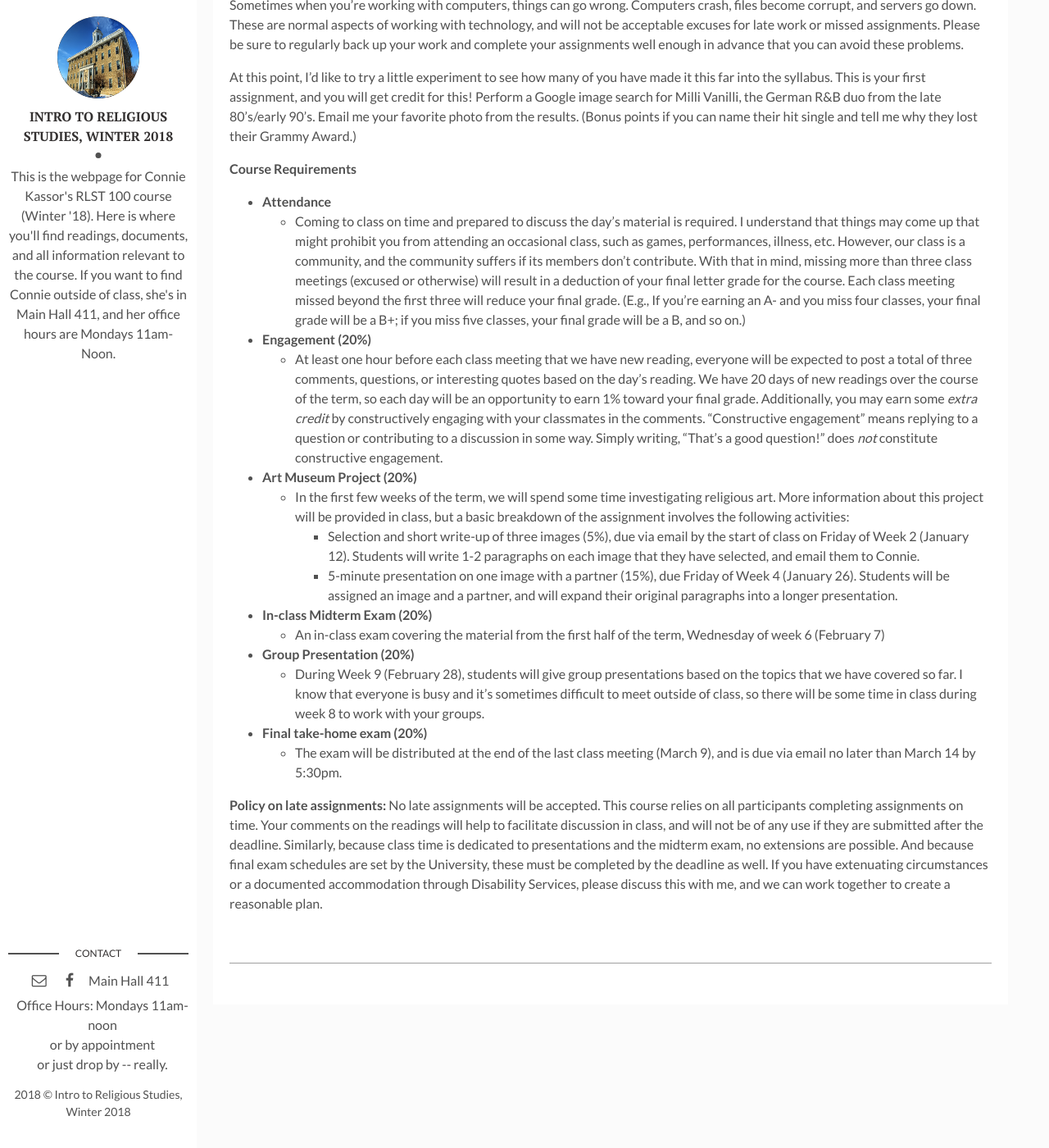
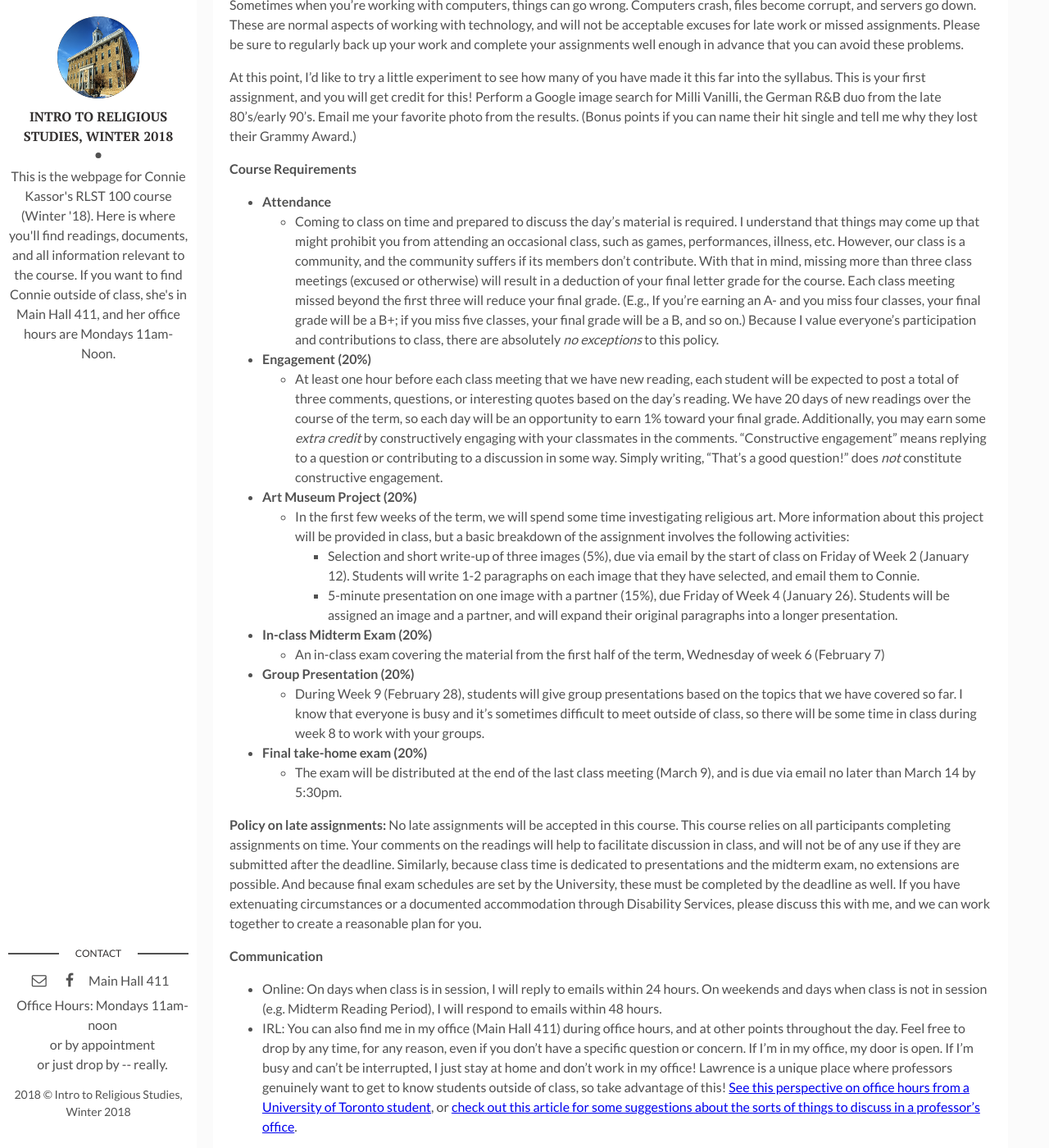
Before and after one commit to ckassor/ckassor.github.io, a Jekyll site: the page built from _posts/2016-01-01-syllabus.markdown, in a window 1280 px wide and 1400 px high, scrolled down 924 px. Shown: the whole window at 82% size. Built offline with Jekyll 4.4.1, drawn with Linux system fonts in a browser that asks for light colours; some of the changed text lies outside the part shown.

Commit message:
updated syllabus and schedule not sure which directory i'm in help me

```diff
--- a/_posts/2016-01-01-syllabus.markdown
+++ b/_posts/2016-01-01-syllabus.markdown
@@ -28,7 +28,7 @@ This course is _not_ a survey of world religions, although you will gain some in
 
 
 **Technology Policy:**
-This course relies on technology. With this in mind, laptops, tablets, and phones are welcome (and even encouraged) in class. The only caveat is that you use them only for class-related activities. In other words, you are welcome to use these devices to refer to class readings, type notes, or sharem relevant questions or comments on the readings. You should not, however, use these tools to read your email, check Facebook, watch cat videos, etc. Any misuse of technology by one student may result in the banning of electronics in class for all students, which would be pretty sad for everybody. So try to be cool about this, ok?
+This course relies on technology. With this in mind, laptops and tablets – but please no phones – are welcome in class. The only caveat is that you use them only for class-related activities. In other words, you are welcome to use these devices to refer to class readings, type notes, or share relevant questions or comments on the readings on this course website. You should not, however, use these tools to read your email, check Facebook, watch cat videos, etc. Any misuse of technology by one student may result in the banning of electronics in class for all students, which would be pretty sad for everybody. So try to be cool about this, ok?
 
 Sometimes when you’re working with computers, things can go wrong. Computers crash, files become corrupt, and servers go down. These are normal aspects of working with technology, and will not be acceptable excuses for late work or missed assignments. Please be sure to regularly back up your work and complete your assignments well enough in advance that you can avoid these problems.
 
@@ -37,10 +37,10 @@ At this point, I’d like to try a little experiment to see how many of you have
 
 **Course Requirements**
 - **Attendance**
-	- Coming to class on time and prepared to discuss the day's material is required. I understand that things may come up that might prohibit you from attending an occasional class, such as games, performances, illness, etc. However, our class is a community, and the community suffers if its members don't contribute. With that in mind, missing more than three class meetings (excused or otherwise) will result in a deduction of your final letter grade for the course. Each class meeting missed beyond the first three will reduce your final grade. (E.g., If you're earning an A- and you miss four classes, your final grade will be a B+; if you miss five classes, your final grade will be a B, and so on.)
+	- Coming to class on time and prepared to discuss the day's material is required. I understand that things may come up that might prohibit you from attending an occasional class, such as games, performances, illness, etc. However, our class is a community, and the community suffers if its members don't contribute. With that in mind, missing more than three class meetings (excused or otherwise) will result in a deduction of your final letter grade for the course. Each class meeting missed beyond the first three will reduce your final grade. (E.g., If you're earning an A- and you miss four classes, your final grade will be a B+; if you miss five classes, your final grade will be a B, and so on.) Because I value everyone's participation and contributions to class, there are absolutely *no exceptions* to this policy.
 
 - **Engagement (20%)**
-	- At least one hour before each class meeting that we have new reading, everyone will be expected to post a total of three comments, questions, or interesting quotes based on the day's reading. We have 20 days of new readings over the course of the term, so each day will be an opportunity to earn 1% toward your final grade. Additionally, you may earn some _extra credit_ by constructively engaging with your classmates in the comments. "Constructive engagement" means replying to a question or contributing to a discussion in some way. Simply writing, "That's a good question!" does _not_ constitute constructive engagement.
+	- At least one hour before each class meeting that we have new reading, each student will be expected to post a total of three comments, questions, or interesting quotes based on the day's reading. We have 20 days of new readings over the course of the term, so each day will be an opportunity to earn 1% toward your final grade. Additionally, you may earn some _extra credit_ by constructively engaging with your classmates in the comments. "Constructive engagement" means replying to a question or contributing to a discussion in some way. Simply writing, "That's a good question!" does _not_ constitute constructive engagement.
 
 - **Art Museum Project (20%)**
 	- In the first few weeks of the term, we will spend some time investigating religious art. More information about this project will be provided in class, but a basic breakdown of the assignment involves the following activities:
@@ -58,4 +58,8 @@ At this point, I’d like to try a little experiment to see how many of you have
 
 
 **Policy on late assignments:**
-No late assignments will be accepted. This course relies on all participants completing assignments on time. Your comments on the readings will help to facilitate discussion in class, and will not be of any use if they are submitted after the deadline. Similarly, because class time is dedicated to presentations and the midterm exam, no extensions are possible. And because final exam schedules are set by the University, these must be completed by the deadline as well. If you have extenuating circumstances or a documented accommodation through Disability Services, please discuss this with me, and we can work together to create a reasonable plan.
+No late assignments will be accepted in this course. This course relies on all participants completing assignments on time. Your comments on the readings will help to facilitate discussion in class, and will not be of any use if they are submitted after the deadline. Similarly, because class time is dedicated to presentations and the midterm exam, no extensions are possible. And because final exam schedules are set by the University, these must be completed by the deadline as well. If you have extenuating circumstances or a documented accommodation through Disability Services, please discuss this with me, and we can work together to create a reasonable plan for you.
+
+**Communication**
+- Online: On days when class is in session, I will reply to emails within 24 hours. On weekends and days when class is not in session (e.g. Midterm Reading Period), I will respond to emails within 48 hours.
+- IRL: You can also find me in my office (Main Hall 411) during office hours, and at other points throughout the day.  Feel free to drop by any time, for any reason, even if you don't have a specific question or concern. If I'm in my office, my door is open. If I'm busy and can't be interrupted, I just stay at home and don't work in my office! Lawrence is a unique place where professors genuinely want to get to know students outside of class, so take advantage of this! [See this perspective on office hours from a University of Toronto student](http://www.newcollege.utoronto.ca/student-blog/why-you-should-actually-go-to-your-professors-office-hours/), or [check out this article for some suggestions about the sorts of things to discuss in a professor's office](https://www.hercampus.com/life/academics/5-questions-ask-your-professor-office-hours).
--- a/_posts/2017-01-01-schedule.markdown
+++ b/_posts/2017-01-01-schedule.markdown
@@ -113,3 +113,5 @@ _No class_
 
 **Friday, March 9**
 - No new reading, but come to class with your notes from the term. We'll spend time reviewing what we've covered this term, in preparation for the final exam.
+
+<iframe src="https://calendar.google.com/calendar/embed?title=RLST%20100%20Schedule&amp;showTabs=0&amp;showCalendars=0&amp;showTz=0&amp;height=600&amp;wkst=1&amp;bgcolor=%23ffffff&amp;src=lg7m4qmc2g0bavajf4v724o32c%40group.calendar.google.com&amp;color=%23182C57&amp;ctz=America%2FChicago" style="border-width:0" width="800" height="600" frameborder="0" scrolling="no"></iframe>
```
